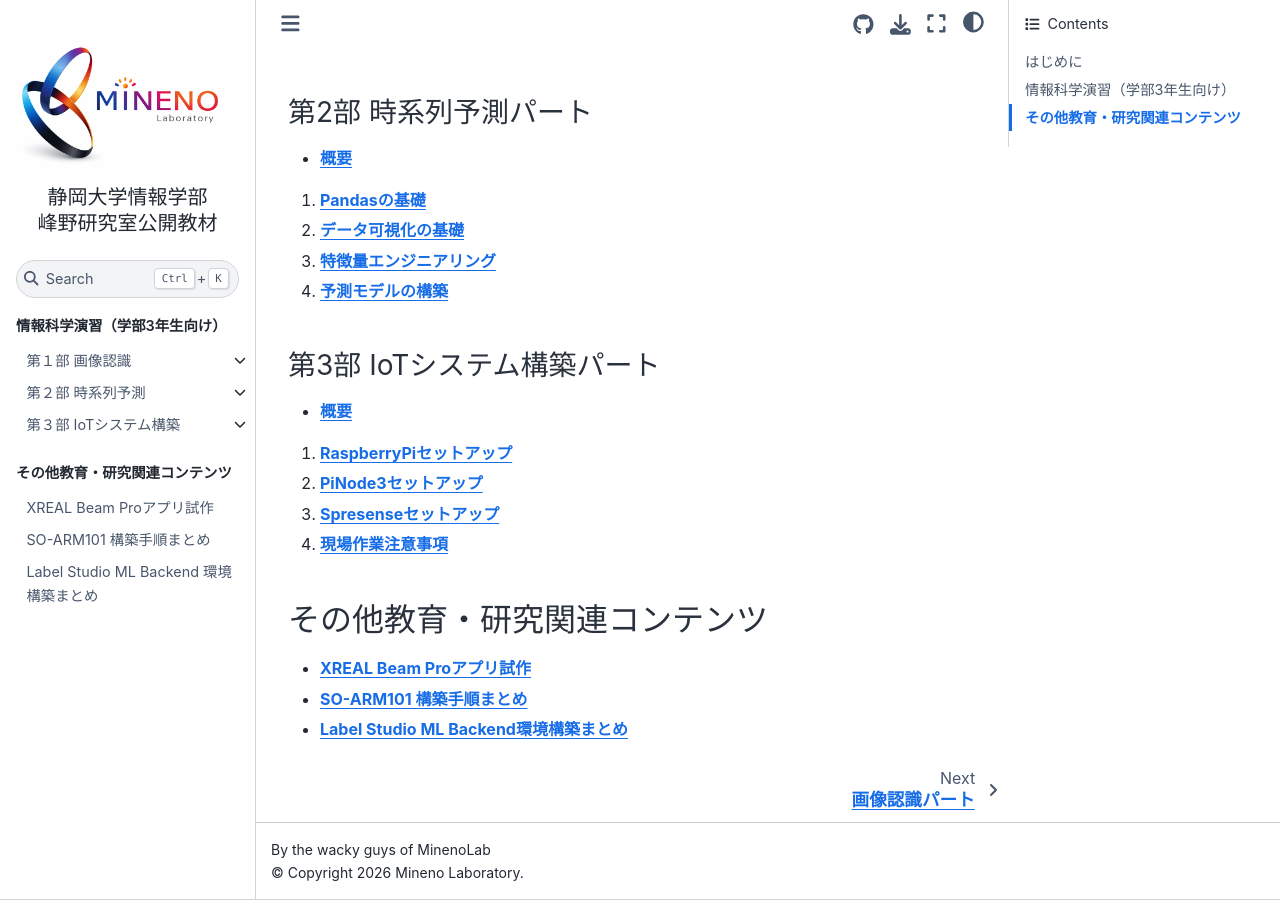
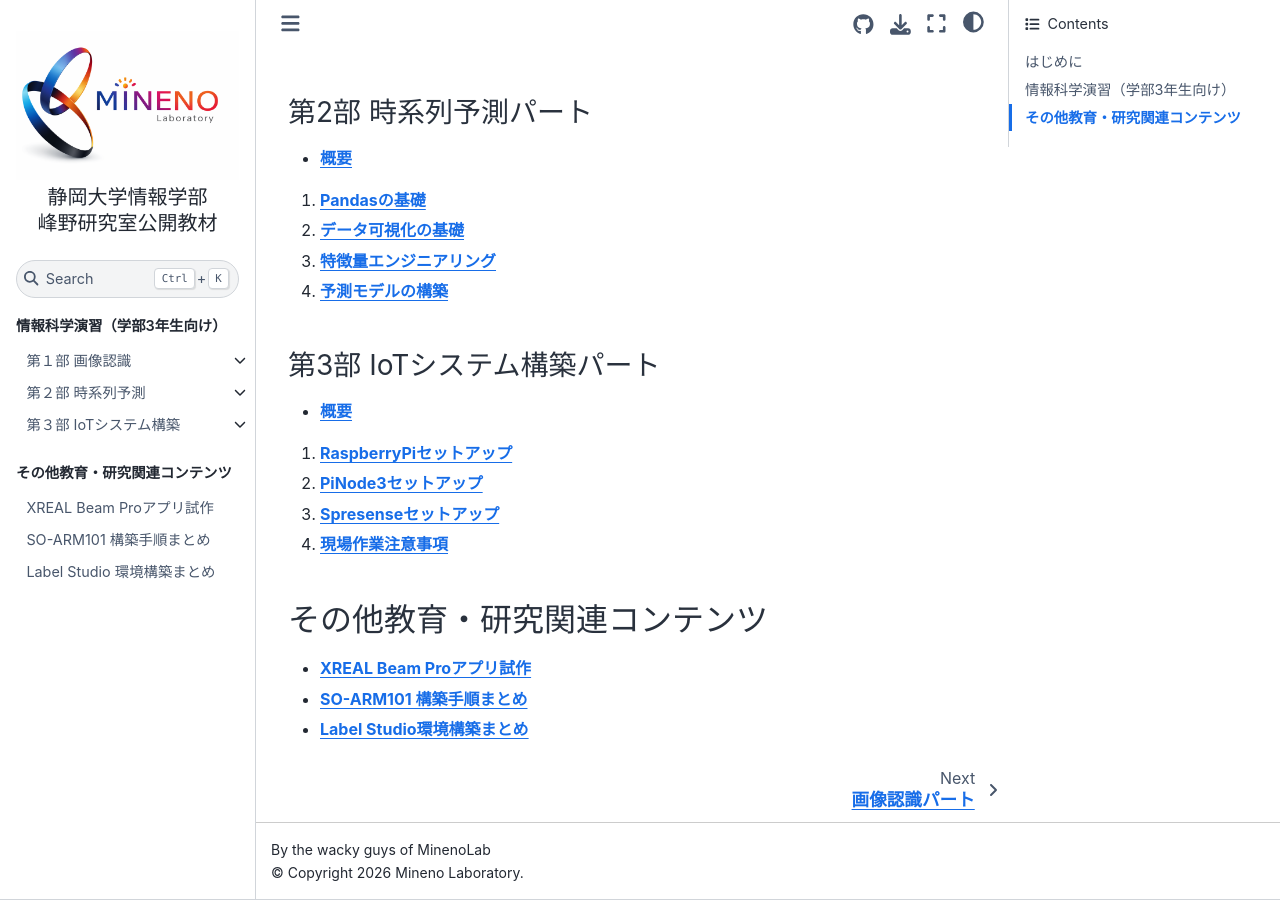
Before and after one commit to MinenoLab/CS-Exercise, a Jupyter Book: the page built from book/intro.md, in a window 1280 px wide and 900 px high, scrolled down 722 px. Built offline with Jupyter Book 1.0.4 settings and Sphinx 7.4.7 and the Sphinx Book theme 1.1.4, drawn with Linux system fonts in a browser that asks for light colours; pages that are not in the unit, such as notebooks, are missing from menus.

Commit message:
[update]label studioのタイトル修正

```diff
--- a/book/_toc.yml
+++ b/book/_toc.yml
@@ -57,4 +57,4 @@ parts:
       - file: other_research/so-arm101_setup/so-arm101_setup
         title: SO-ARM101 構築手順まとめ
       - file: other_research/label-studio_setup/label-studio_setup
-        title: Label Studio ML Backend 環境構築まとめ
+        title: Label Studio 環境構築まとめ
--- a/book/intro.md
+++ b/book/intro.md
@@ -27,4 +27,4 @@
 ## その他教育・研究関連コンテンツ
 - [**XREAL Beam Proアプリ試作**](other_research/beam_pro_field_input_support/beam_pro_field_input_support)
 - [**SO-ARM101 構築手順まとめ**](other_research/so-arm101_setup/so-arm101_setup)
-- [**Label Studio ML Backend環境構築まとめ**](other_research/label-studio_setup/label-studio_setup)
+- [**Label Studio環境構築まとめ**](other_research/label-studio_setup/label-studio_setup)
```
Also changed, not shown: book/other_research/label-studio_setup/label-studio_setup.md (+1 -1 lines).
